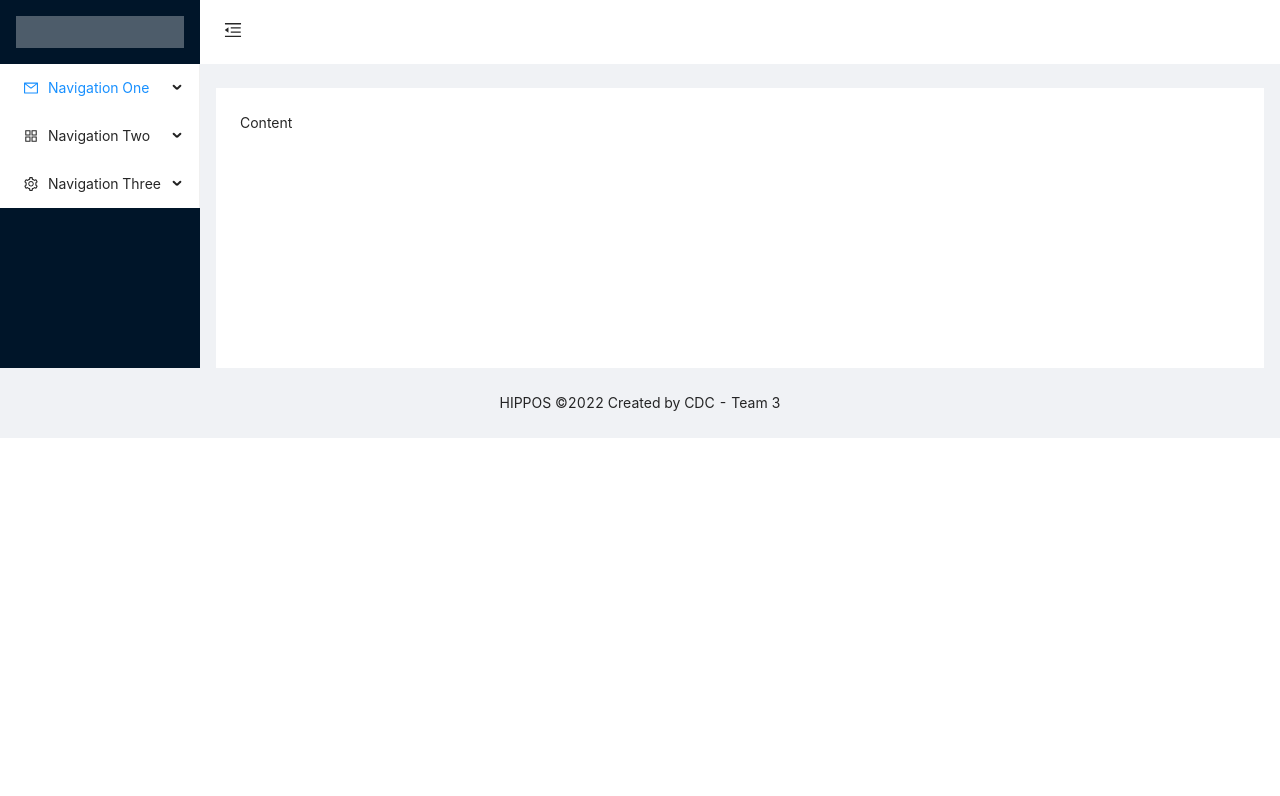
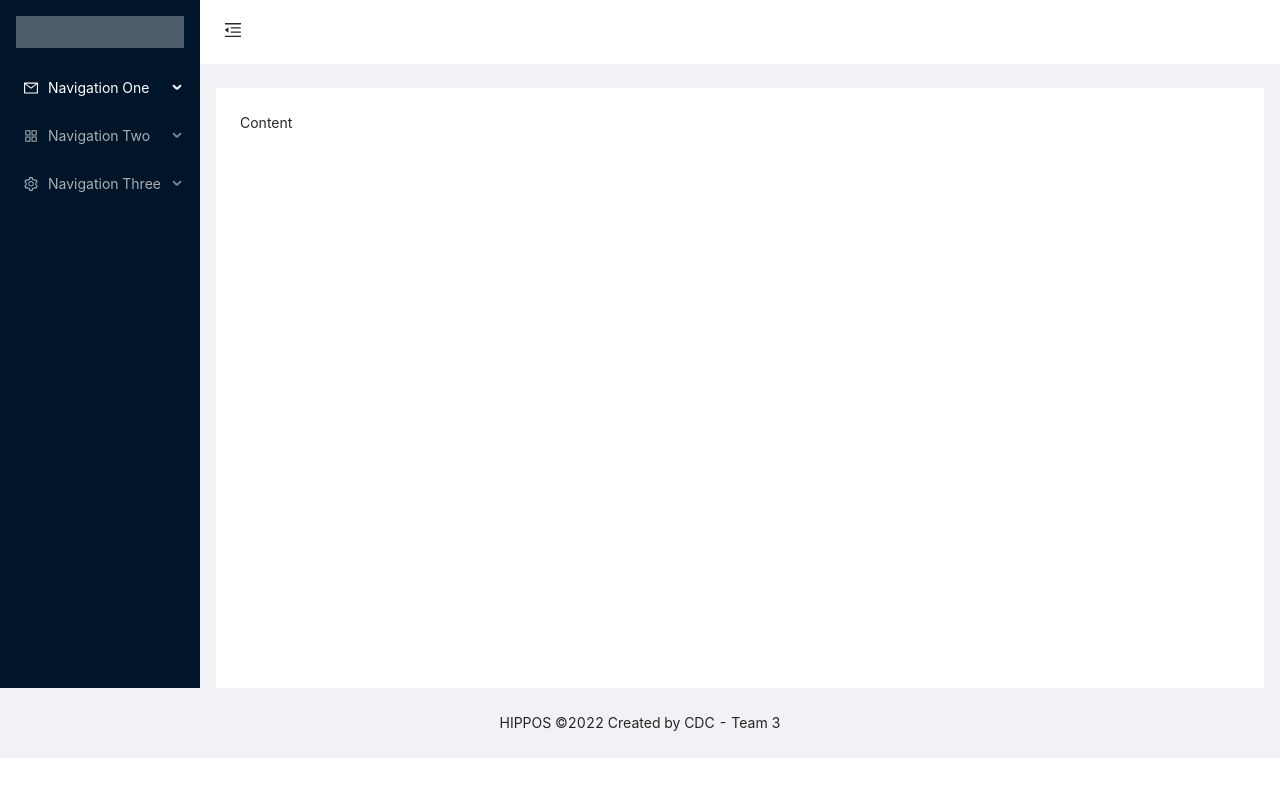
Before and after one commit to khafido/point-of-sales-frontend, a Next.js app: page / in a window 1280 px wide. Shown: the top 796 px of the page. Built offline with nearby package versions, Linux system fonts and the light colour scheme.

Commit message:
change sidebar theme to dark

```diff
--- a/components/Navbar.js
+++ b/components/Navbar.js
@@ -52,7 +52,7 @@ export default function Navbar(props) {
             <Sider trigger={null} collapsible collapsed={collapsed}>
                 <div className="logo" />
                 <Menu
-                    theme="light"
+                    theme="dark"
                     mode="inline"
                     defaultSelectedKeys={['1']}
                     items={items}
--- a/pages/index.js
+++ b/pages/index.js
@@ -20,7 +20,7 @@ const ContentPage = () => {
       style={{
         margin: '24px 16px 0 16px',
         padding: '24px 24px 0 24px',
-        minHeight: 280,
+        minHeight: 600,
       }}
     >
       Content
```
